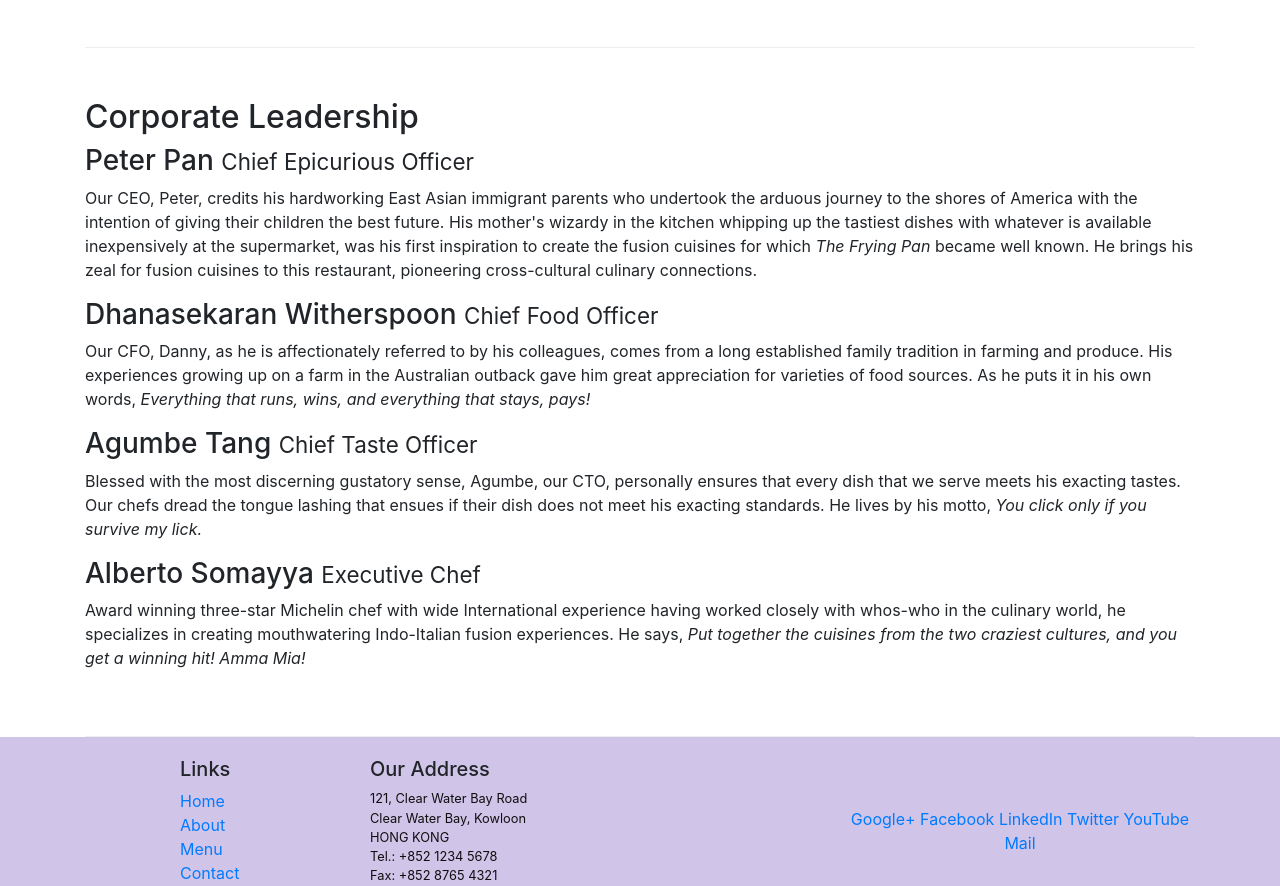
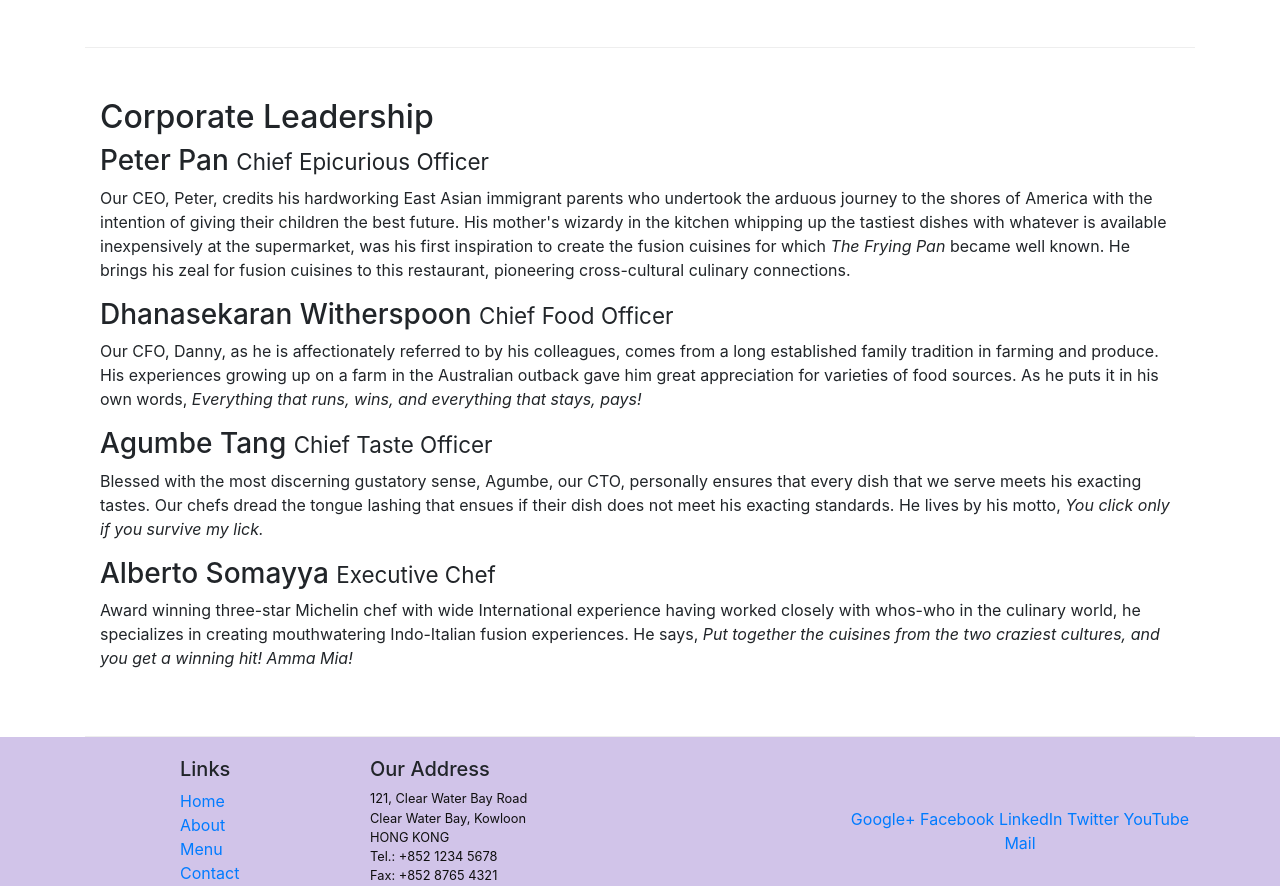
Before and after one commit to nehal5913/test1, a website: page aboutus.html in a window 1280 px wide. Shown: the part 703-1589 px from the top of the page. Drawn offline with nearby package versions, Linux system fonts and the light colour scheme.

Commit message:
added class col to content part2

```diff
--- a/aboutus.html
+++ b/aboutus.html
@@ -49,7 +49,7 @@
 
 
         <div class="row row-content">
-            <div>
+            <div class="col-12">
                 <h2>Corporate Leadership</h2>
                 <h3>Peter Pan <small>Chief Epicurious Officer</small></h3>
                 <p class="d-none d-sm-block">Our CEO, Peter, credits his hardworking East Asian immigrant parents who undertook the arduous journey to the shores of America with the intention of giving their children the best future. His mother's wizardy in the kitchen whipping up the tastiest dishes with whatever is available inexpensively at the supermarket, was his first inspiration to create the fusion cuisines for which <em>The Frying Pan</em> became well known. He brings his zeal for fusion cuisines to this restaurant, pioneering cross-cultural culinary connections.</p>
```
